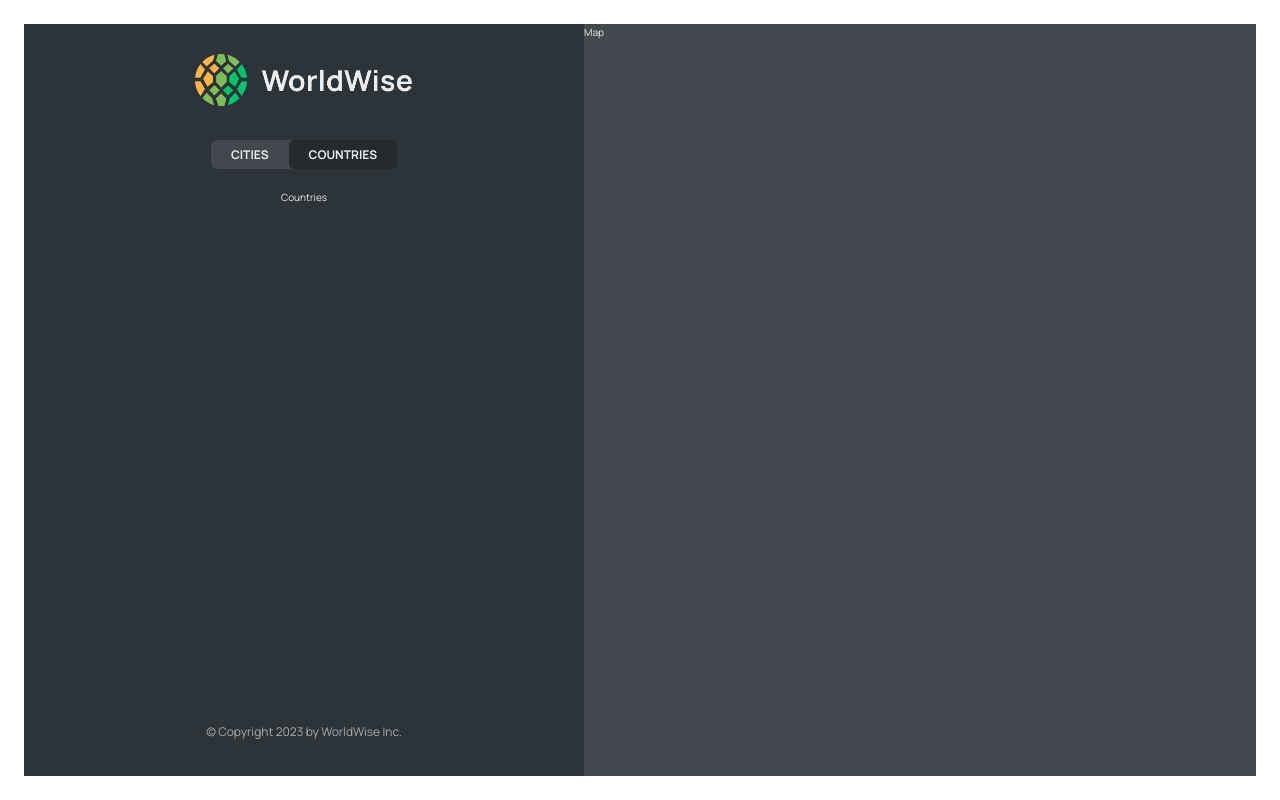
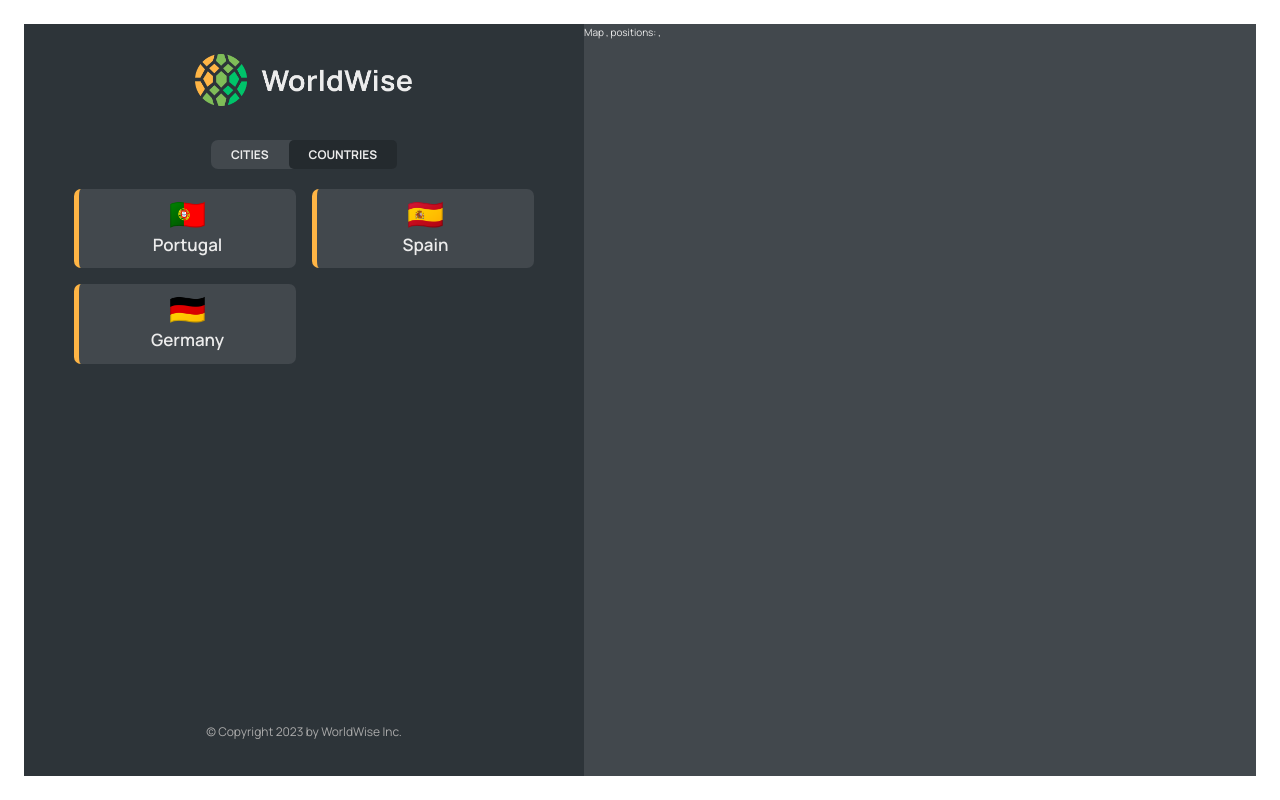
Before and after one commit to afreen0102/Worldwide, a React (Vite) app: page /app/countries in a window 1280 px wide. Built offline with nearby package versions, Linux system fonts and the light colour scheme; data requests are answered from the project's data file.

Commit message:
learned how to use useSearchParams

```diff
--- a/package.json
+++ b/package.json
@@ -8,7 +8,7 @@
     "build": "vite build",
     "lint": "eslint src --ext js,jsx --report-unused-disable-directives --max-warnings 0",
     "preview": "vite preview",
-    "server": "json-server --watch data/cities.json --port 9000 -delay 500"
+    "server": "json-server --watch data/cities.json --port 9000 --delay 500"
   },
   "dependencies": {
     "json-server": "^0.17.3",
--- a/src/App.jsx
+++ b/src/App.jsx
@@ -1,5 +1,6 @@
 import { useState, useEffect } from 'react'
 import { BrowserRouter, Routes, Route } from 'react-router-dom'
+
 import HomePage from './pages/Homepage'
 import Pricing from './pages/Pricing'
 import Product from './pages/Product'
@@ -7,18 +8,16 @@ import PageNotFound from './pages/PageNotFound'
 import AppLayout from './pages/AppLayout'
 import Login from './pages/Login'
 import CityList from './components/CityList'
+import CountryList from './components/CountryList'
+import City from './components/City'
 
 const BASE_URL = 'http://localhost:9000'
 
 
 const App = () => {
-  const [ cities, setCities ] = useState({})
-  const [ isLoading, setIsLoading ] = useState(false)
+  const [ cities, setCities ] = useState([]);
+  const [ isLoading, setIsLoading ] = useState(false);
 
-  // const isLoading = false;
-  // const cities = {
-  //   id : "001",
-  //   city :"bengaluru"}
 
 
   useEffect(function(){
@@ -27,7 +26,6 @@ const App = () => {
       setIsLoading(true);
       const res = await fetch(`${BASE_URL}/cities`);
       const data = await res.json();
-      console.log(data);
       setCities(data);
       }
       catch {
@@ -53,7 +51,8 @@ const App = () => {
       <Route path="app" element={<AppLayout/>}>
         <Route index element={<CityList cities={cities} isLoading={isLoading}/>}/>
         <Route path='cities' element={<CityList cities={cities} isLoading={isLoading} />} />
-        <Route path='countries' element={<p>Countries</p>} />
+        <Route path='cities/:id' element={<City />} />
+        <Route path='countries' element={<CountryList cities={cities} isLoading={isLoading}/>} />
         <Route path='form' element={<p>Form</p>}/>
       </Route>
       <Route path="login" element={<Login/>}/>
--- a/src/components/City.jsx
+++ b/src/components/City.jsx
@@ -1,14 +1,23 @@
 import styles from "./City.module.css";
+import { useParams } from "react-router-dom";
+import { useSearchParams } from "react-router-dom";
 
 const formatDate = (date) =>
   new Intl.DateTimeFormat("en", {
     day: "numeric",
     month: "long",
     year: "numeric",
-    weekday: "long",
   }).format(new Date(date));
 
 function City() {
+
+  const { id } = useParams();
+
+  const [ searchParams, setSearchParams ] = useSearchParams();
+
+  const lat = searchParams.get("lat");
+  const lng = searchParams.get("lng");
+
   // TEMP DATA
   const currentCity = {
     cityName: "Lisbon",
@@ -52,7 +61,7 @@ function City() {
       </div>
 
       <div>
-        <ButtonBack />
+        {/* <ButtonBack /> */}
       </div>
     </div>
   );
--- a/src/components/City.module.css
+++ b/src/components/City.module.css
@@ -9,6 +9,10 @@
   display: flex;
   flex-direction: column;
   gap: 2rem;
+}
+
+.city::-webkit-scrollbar {
+  width: 0;
 }
 
 .row {
--- a/src/components/CityItem.jsx
+++ b/src/components/CityItem.jsx
@@ -1,9 +1,29 @@
+import styles from './CityItem.module.css'
+import { Link } from 'react-router-dom';
+
+const formatDate = (date) =>
+  new Intl.DateTimeFormat("en", {
+    day: "numeric",
+    month: "long",
+    year: "numeric",
+  }).format(new Date(date));
+
 
 const CityItem = ({city}) => {
+
+  const { cityName, emoji, date, position } = city;
+
+  console.log(position);
+
   return (
-    <div>
-      hello
-    </div>
+    <li>
+      <Link className={styles.cityItem} to={`${city.id}?lat=${position.lat}&lng=${position.lng}`}>
+      <span className={styles.emoji}>{emoji}</span>
+      <h3 className={styles.name}>{cityName}</h3>
+      <time className={styles.date}>({formatDate(date)})</time>
+      <button className={styles.deleteBtn}>&times;</button>
+      </Link>
+    </li>
   )
 }
 
--- a/src/components/CityList.jsx
+++ b/src/components/CityList.jsx
@@ -1,18 +1,19 @@
-import styles from "./CityList.module.css"
-import Spinner from "./Spinner"
+import styles from "./CityList.module.css";
+import Spinner from "./Spinner";
 import CityItem from "./CityItem";
+import Message from "./Message";
 
 
 const CityList = ({isLoading, cities}) => {
 
     if(isLoading) return <Spinner/>;
 
+    if(!cities.length) return <Message message='Add your first city by clicking on a city on the map' />
+
     return <ul className={styles.cityList}>
       {
-        cities.map(city => <CityItem city={city} key={city.id}/> )
+        cities.map(city => <CityItem city={city} key={city.id}/>)
       }
     </ul>
-
 }
-
 export default CityList
--- /dev/null
+++ b/src/components/CountryList.jsx
@@ -0,0 +1,24 @@
+import styles from "./CountryList.module.css";
+import Spinner from "./Spinner";
+import CountryItem from "./CountryItem";
+import Message from "./Message";
+
+
+const CountryList = ({isLoading, cities}) => {
+    if(isLoading) return <Spinner/>;
+
+    if(!cities.length) return <Message message='Add your first city by clicking on a city on the map' />
+
+    const countries = cities.reduce((arr, city) => {
+      if(!arr.map(el => el.country).includes(city.country))
+      return [...arr, {country: city.country, emoji: city.emoji}]
+      else return arr;
+}, []);
+
+    return <ul className={styles.countryList}>
+      {
+        countries.map((country, index) => <CountryItem country={country} key={index}/>)
+      }
+    </ul>
+}
+export default CountryList
--- a/src/components/CountryList.module.css
+++ b/src/components/CountryList.module.css
@@ -10,3 +10,7 @@
   align-content: start;
   gap: 1.6rem;
 }
+
+.countryList::-webkit-scrollbar {
+  display: none;
+}
--- a/src/components/Map.jsx
+++ b/src/components/Map.jsx
@@ -1,10 +1,20 @@
 import styles from "./Map.module.css"
+import { useSearchParams } from "react-router-dom"
 
 
 const Map = () => {
+
+  const [ searchParams, setSearchParams ] = useSearchParams();
+
+  const lat = searchParams.get("lat");
+  const lng = searchParams.get("lng");
+
+  // console.log(lat);
+  // console.log(lng);
+
   return (
     <div className={styles.mapContainer}>
-      Map
+      Map , positions: {lat}, {lng}
     </div>
   )
 }
```
Also changed, not shown: src/components/Test.jsx (deleted, +0 -19 lines).
